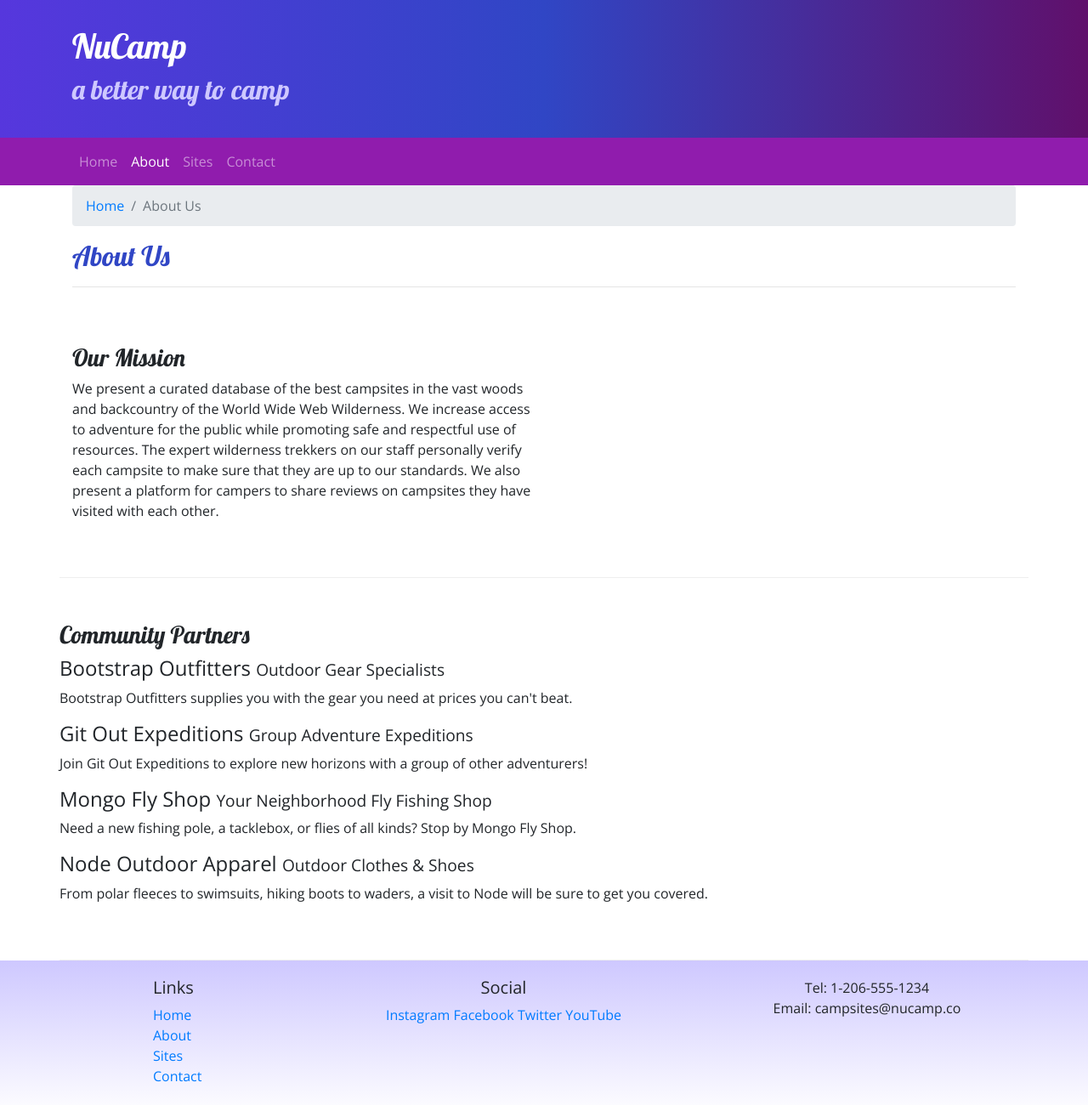
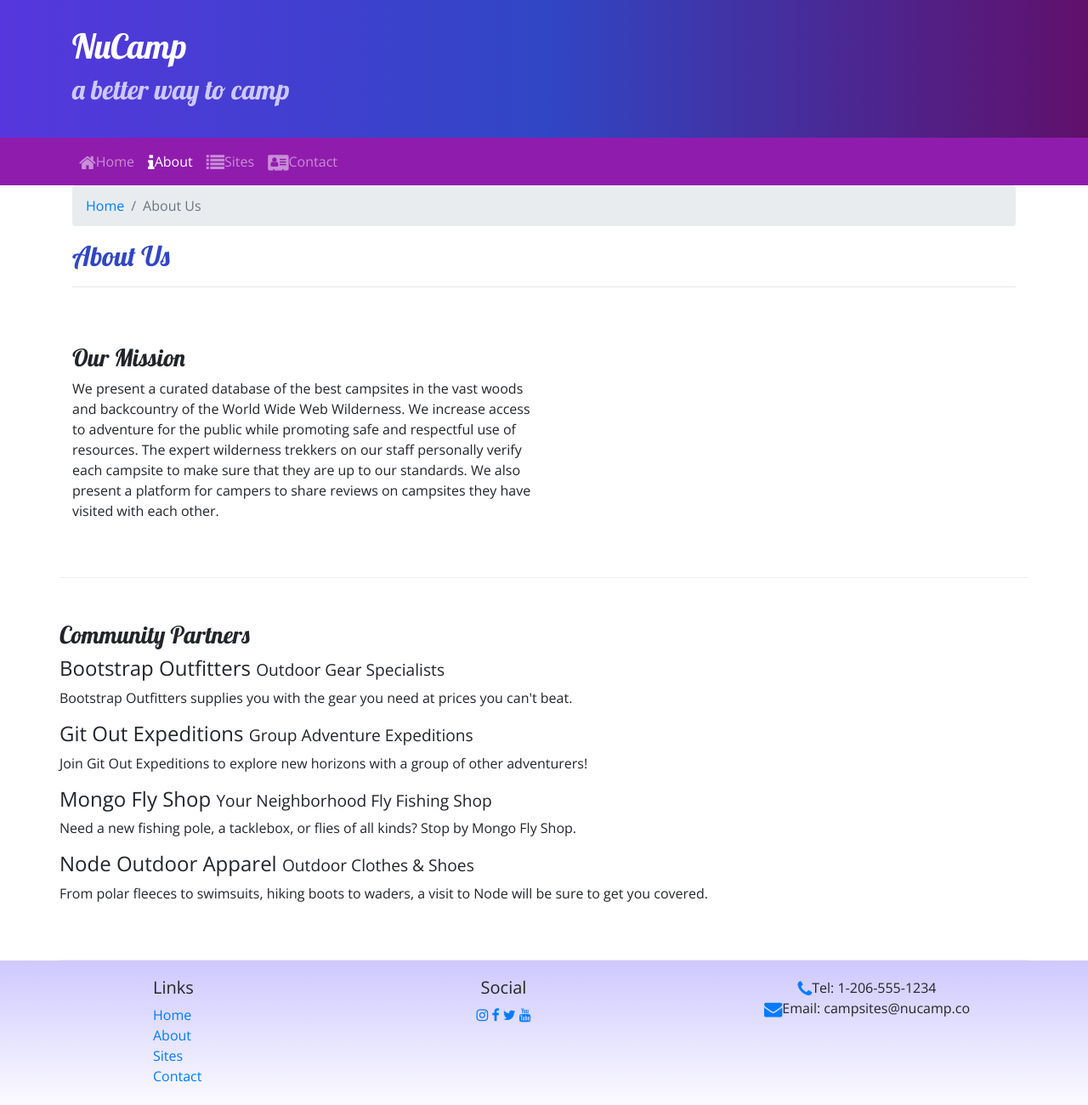
Before and after one commit to socalii/bootstrap-project, a website: page aboutus.html in a window 1280 px wide. Shown: the whole page at 85% size. Drawn offline with nearby package versions, Linux system fonts and the light colour scheme.

Commit message:
Icon Fonts

```diff
--- a/aboutus.html
+++ b/aboutus.html
@@ -4,11 +4,17 @@
     <!-- Required meta tags always come first -->
     <meta charset="utf-8" />
     <meta name="viewport" content="width=device-width, initial-scale=1" />
-
+    <!-- Bootstrap CSS -->
     <link
       rel="stylesheet"
       href="node_modules/bootstrap/dist/css/bootstrap.min.css"
     />
+    <!-- Additional CSS must be placed after Bootstrap CSS -->
+    <link
+      rel="stylesheet"
+      href="node_modules/font-awesome/css/font-awesome.min.css"
+    />
+
     <link
       rel="stylesheet"
       href="https://fonts.googleapis.com/css?family=Lobster|Open+Sans"
@@ -44,13 +50,25 @@
         <div class="collapse navbar-collapse" id="nucampNavbar">
           <ul class="navbar-nav">
             <li class="nav-item">
-              <a href="index.html" class="nav-link">Home</a>
+              <a href="index.html" class="nav-link"
+                ><i class="fa fa-home fa-lg"></i>Home</a
+              >
             </li>
             <li class="nav-item active">
-              <a href="#" class="nav-link">About</a>
+              <a href="#" class="nav-link"
+                ><i class="fa fa-info fa-lg"></i>About</a
+              >
             </li>
-            <li class="nav-item"><a href="#" class="nav-link">Sites</a></li>
-            <li class="nav-item"><a href="#" class="nav-link">Contact</a></li>
+            <li class="nav-item">
+              <a href="#" class="nav-link"
+                ><i class="fa fa-list fa-lg"></i>Sites</a
+              >
+            </li>
+            <li class="nav-item">
+              <a href="#" class="nav-link"
+                ><i class="fa fa-address-card fa-lg"></i>Contact</a
+              >
+            </li>
           </ul>
         </div>
       </div>
@@ -128,14 +146,16 @@
           </div>
           <div class="col-6 col-sm-5 text-center">
             <h5>Social</h5>
-            <a href="http://instagram.com/">Instagram</a>
-            <a href="http://facebook.com/">Facebook</a>
-            <a href="http://twitter.com/">Twitter</a>
-            <a href="http://youtube.com/">YouTube</a>
+            <a href="http://instagram.com/"><i class="fa fa-instagram"></i></a>
+            <a href="http://facebook.com/"><i class="fa fa-facebook"></i></a>
+            <a href="http://twitter.com/"><i class="fa fa-twitter"></i></a>
+            <a href="http://youtube.com/"><i class="fa fa-youtube"></i></a>
           </div>
           <div class="col-sm-4 text-center">
-            Tel: 1-206-555-1234<br />
-            Email: campsites@nucamp.co
+            <i class="fa fa-phone fa-lg text-primary"></i>Tel: 1-206-555-1234
+            <br />
+            <i class="fa fa-envelope fa-lg text-primary"></i>Email:
+            campsites@nucamp.co
           </div>
         </div>
       </div>
--- a/package.json
+++ b/package.json
@@ -15,6 +15,7 @@
   },
   "dependencies": {
     "bootstrap": "^4.5.2",
+    "font-awesome": "^4.7.0",
     "jquery": "^3.5.1",
     "popper.js": "^1.16.1"
   }
```
Also changed, not shown: index.html (+26 -13 lines), 1 other file.
